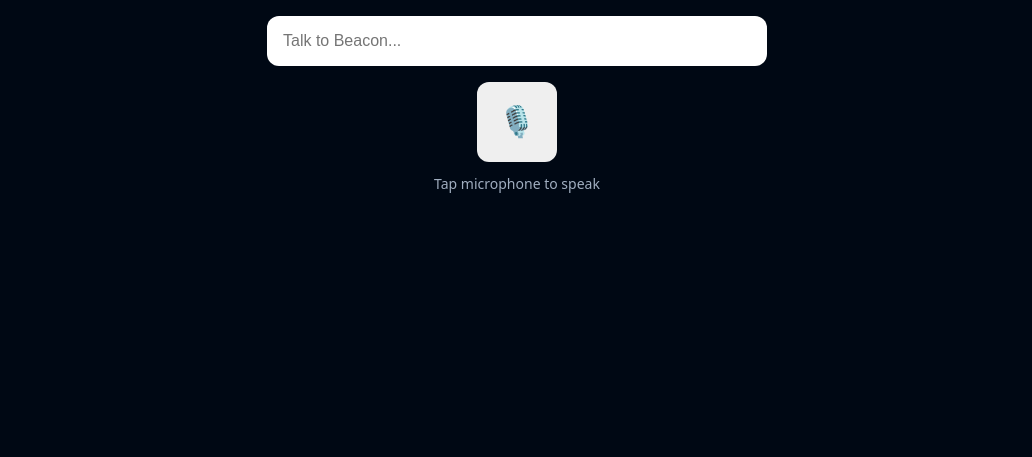
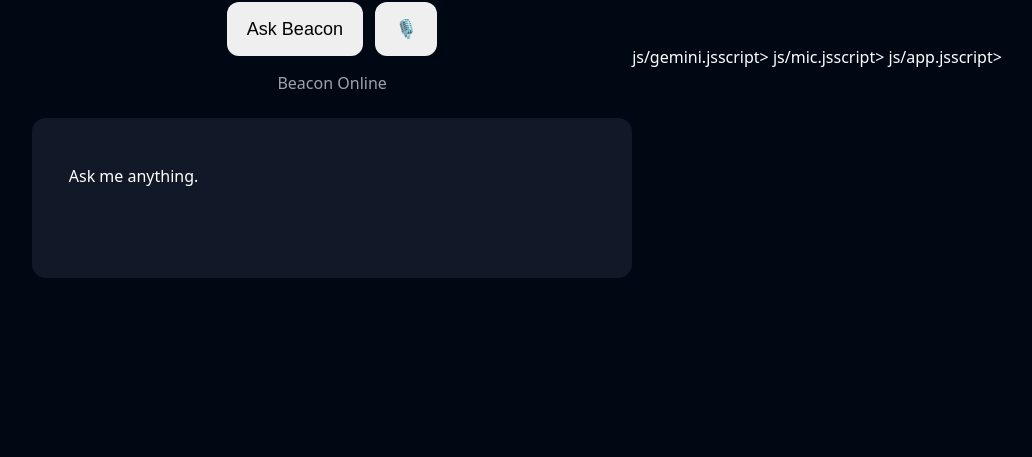
Before and after one commit to AfroDegen/app.reedstar.online, a plain HTML site: page index.html in a window 1280 px wide. Shown: the part 343-800 px from the top of the page, without its empty margins (123-1155 px from the left). Drawn offline with Linux system fonts and the light colour scheme.

Commit message:
Update index.html

```diff
--- a/index.html
+++ b/index.html
@@ -1,8 +1,8 @@
 <!DOCTYPE html>
 <html lang="en">
 <head>
-  <meta charset="UTF-8" />
-  <meta name="viewport" content="width=device-width, initial-scale=1.0" />
+  <meta charset="UTF-8">
+  <meta name="viewport" content="width=device-width, initial-scale=1.0">
 
   <title>Beacon</title>
 
@@ -12,61 +12,88 @@
   <meta name="theme-color" content="#000814">
 
   <style>
-    body {
-      margin: 0;
-      background: #000814;
-      color: white;
-      font-family: system-ui, sans-serif;
 
-      display: flex;
-      justify-content: center;
-      align-items: center;
+    body{
+      margin:0;
+      min-height:100vh;
 
-      height: 100vh;
+      background:#000814;
+      color:white;
+
+      font-family:system-ui,sans-serif;
+
+      display:flex;
+      justify-content:center;
+      align-items:center;
     }
 
-    .container {
-      width: 90%;
-      max-width: 500px;
-      text-align: center;
+    .container{
+      width:90%;
+      max-width:600px;
+      text-align:center;
     }
 
-    h1 {
-      font-size: 2rem;
-      margin-bottom: 30px;
+    h1{
+      margin-bottom:30px;
+      font-size:2rem;
     }
 
-    input {
-      width: 100%;
-      padding: 16px;
-      box-sizing: border-box;
+    input{
+      width:100%;
+      box-sizing:border-box;
 
-      border: none;
-      border-radius: 12px;
+      padding:18px;
 
-      font-size: 16px;
+      border:none;
+      border-radius:14px;
+
+      font-size:16px;
     }
 
-    button {
-      margin-top: 16px;
+    .buttons{
+      display:flex;
+      gap:12px;
 
-      width: 80px;
-      height: 80px;
+      justify-content:center;
 
-      border: none;
-      border-radius: 12px;
-
-      font-size: 30px;
-
-      cursor: pointer;
+      margin-top:18px;
     }
 
-    #status {
-      margin-top: 12px;
-      color: #a0aec0;
-      font-size: 14px;
+    button{
+      border:none;
+      border-radius:12px;
+
+      padding:16px 20px;
+
+      font-size:18px;
+
+      cursor:pointer;
     }
+
+    #response{
+      margin-top:24px;
+
+      min-height:120px;
+
+      padding:20px;
+
+      border-radius:14px;
+
+      background:#111827;
+
+      text-align:left;
+
+      white-space:pre-wrap;
+      line-height:1.6;
+    }
+
+    #status{
+      margin-top:16px;
+      color:#9ca3af;
+    }
+
   </style>
+
 </head>
 
 <body>
@@ -79,12 +106,26 @@
     id="prompt"
     type="text"
     placeholder="Talk to Beacon..."
-    />
+  >
 
-    <button id="micBtn">🎙️</button>
+  <div class="buttons">
+
+    <button id="askBtn">
+      Ask Beacon
+    </button>
+
+    <button id="micBtn">
+      🎙️
+    </button>
+
+  </div>
 
   <div id="status">
-      Tap microphone to speak
+    Beacon Online
+  </div>
+
+  <div id="response">
+    Ask me anything.
   </div>
 
 </div>
@@ -95,7 +136,9 @@
 }
 </script>
 
-  <script src="js/mic.js"></script>
+js/gemini.jsscript>
+js/mic.jsscript>
+js/app.jsscript>
 
 </body>
 </html>
```
Lines whose indentation alone changed are shown as unchanged.
